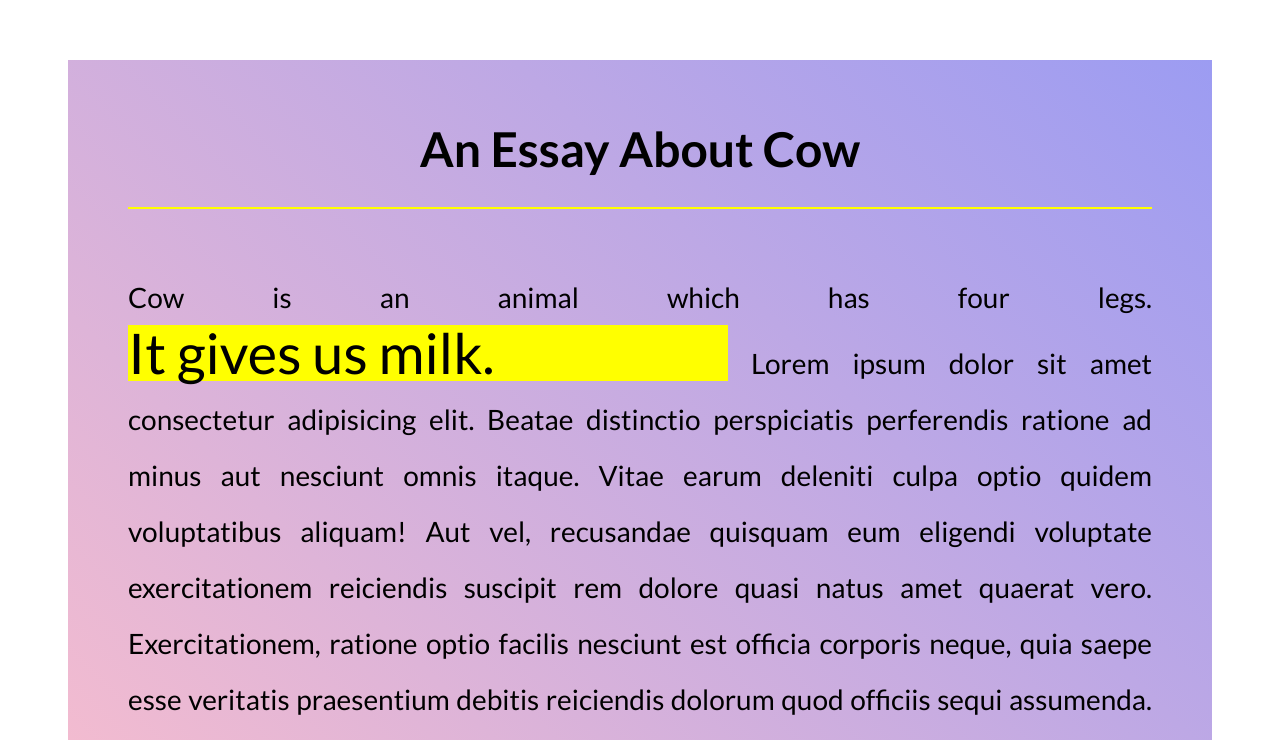
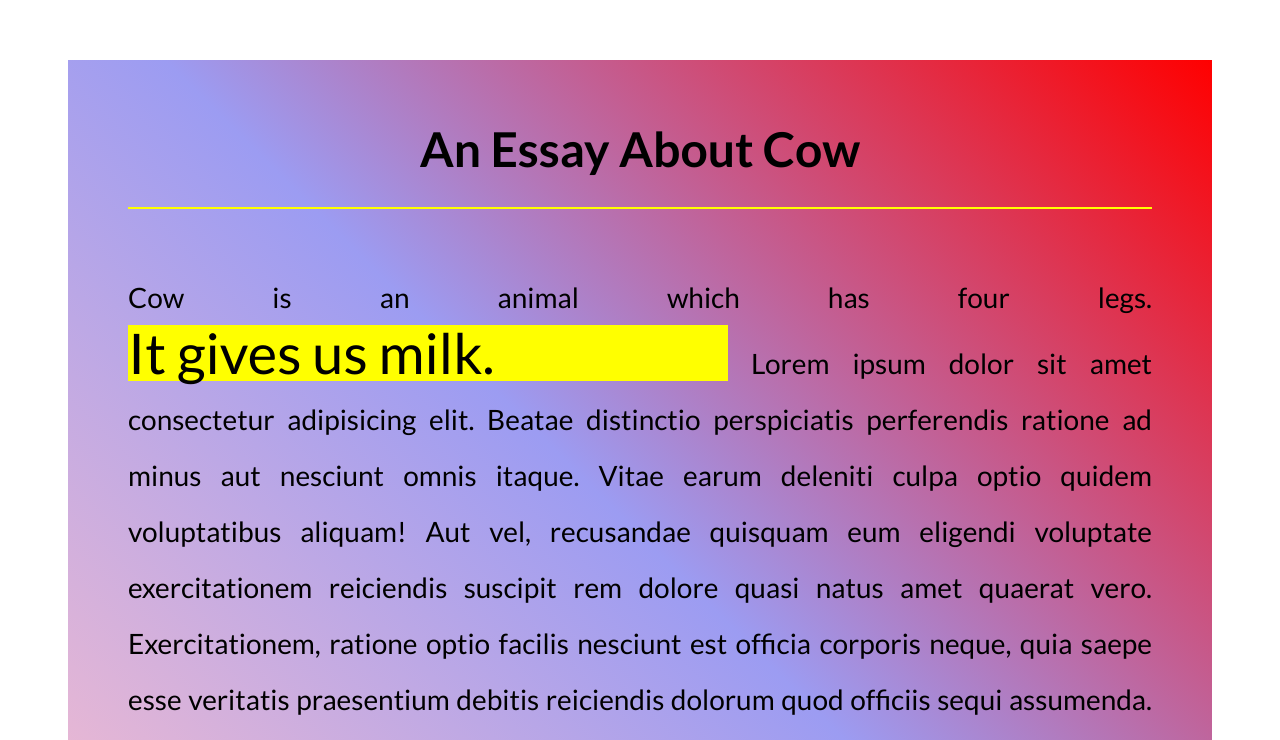
Before and after one commit to ARASHFAQUE/conceptual-html-css, a plain HTML site: page index.html in a window 1280 px wide. Shown: the part 800-1540 px from the top of the page. Drawn offline with Linux system fonts and the light colour scheme.

Commit message:
styles changed

```diff
--- a/styles/style.css
+++ b/styles/style.css
@@ -35,7 +35,7 @@
     margin-top: 60px;
     margin-bottom: 60px; */
     margin: 60px auto;
-    background: linear-gradient(45deg, pink, rgb(156, 156, 242));
+    background: linear-gradient(45deg, pink, rgb(156, 156, 242), red);
 
     /* border-width: 15px;
     border-color: yellow;
```
